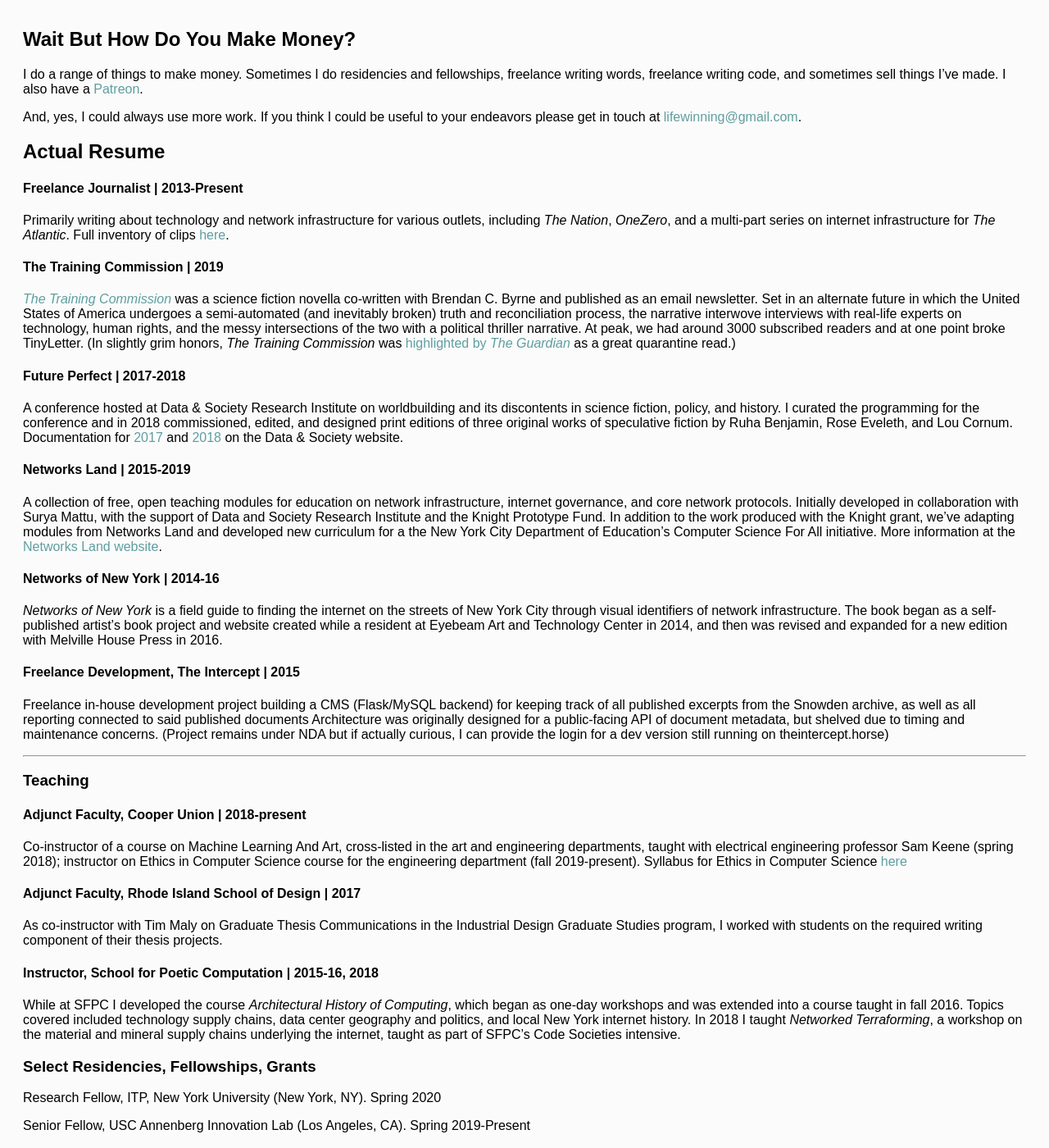
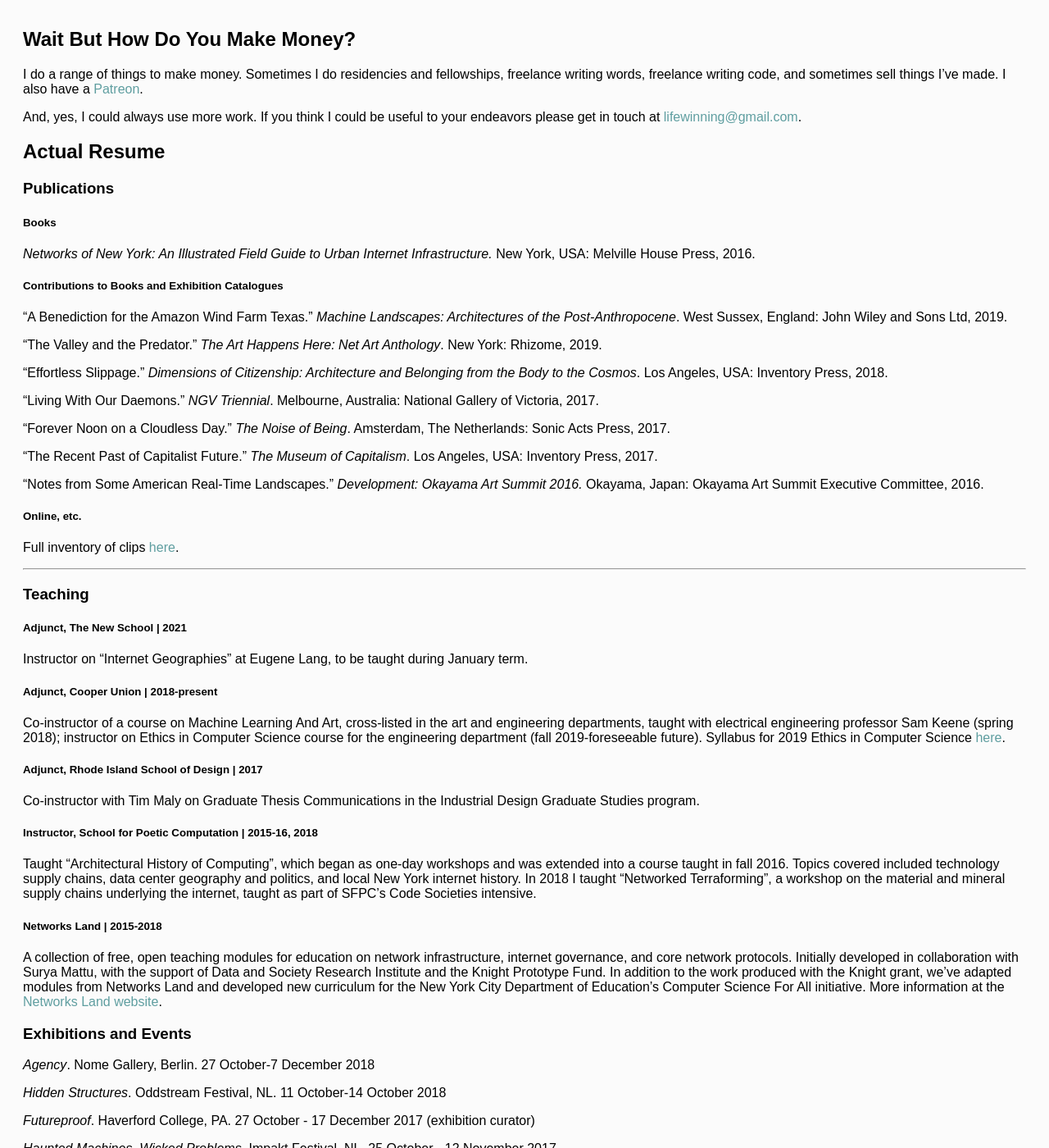
Before and after one commit to lifewinning/lifewinning, a Jekyll site: the page built from resume.md, in a window 1280 px wide and 1400 px high, scrolled down 718 px. Shown: the whole window at 82% size. Built offline with Jekyll 4.4.1, drawn with Linux system fonts in a browser that asks for light colours; some of the changed text lies outside the part shown.

Commit message:
minor resume update

```diff
--- a/resume.md
+++ b/resume.md
@@ -15,71 +15,55 @@
 
 ## Actual Resume
 
-#### Freelance Journalist | 2013-Present
+### Publications
 
-Primarily writing about technology and network infrastructure for various outlets, including *The Nation*, *OneZero*, and a multi-part series on internet infrastructure for *The Atlantic*. Full inventory of clips [here](http://lifewinning.com/tag/writes).
+##### Books
 
-#### The Training Commission | 2019
+*Networks of New York: An Illustrated Field Guide to Urban Internet Infrastructure.* New York, USA: Melville House Press, 2016.
 
-*[The Training Commission](http://trainingcommission.com)* was a science fiction novella co-written with Brendan C. Byrne and published as an email newsletter. Set in an alternate future in which the United States of America undergoes a semi-automated (and inevitably broken) truth and reconciliation process, the narrative interwove interviews with real-life experts on technology, human rights, and the messy intersections of the two with a political thriller narrative. At peak, we had around 3000 subscribed readers and at one point broke TinyLetter. (In slightly grim honors, *The Training Commission* was [highlighted by *The Guardian*](https://www.theguardian.com/books/2020/mar/15/books-to-read-while-quarantined-coronavirus) as a great quarantine read.)
+##### Contributions to Books and Exhibition Catalogues
 
-#### Future Perfect | 2017-2018
+"A Benediction for the Amazon Wind Farm Texas." *Machine Landscapes: Architectures of the Post-Anthropocene*. West Sussex, England: John Wiley and Sons Ltd, 2019.
 
-A conference hosted at Data & Society Research Institute on worldbuilding and its discontents in science fiction, policy, and history. I curated the programming for the conference and in 2018 commissioned, edited, and designed print editions of three original works of speculative fiction by Ruha Benjamin, Rose Eveleth, and Lou Cornum. Documentation for [2017](https://datasociety.net/events/future-perfect-conference/) and [2018](https://datasociety.net/output/future-perfect-2018/) on the Data & Society website.
+"The Valley and the Predator." *The Art Happens Here: Net Art Anthology*. New York: Rhizome, 2019.
 
-#### Networks Land | 2015-2019
+"Effortless Slippage." *Dimensions of Citizenship: Architecture and Belonging from the Body to the Cosmos*. Los Angeles, USA: Inventory Press, 2018.
 
-A collection of free, open teaching modules for education on network infrastructure, internet governance, and core network protocols. Initially developed in collaboration with Surya Mattu, with the support of Data and Society Research Institute and the Knight Prototype Fund. In addition to the work produced with the Knight grant, we’ve adapting modules from Networks Land and developed new curriculum for a the New York City Department of Education’s Computer Science For All initiative. More information at the [Networks Land website](http://networks.land/).
+"Living With Our Daemons." *NGV Triennial*. Melbourne, Australia: National Gallery of Victoria, 2017.
 
-#### Networks of New York | 2014-16
+"Forever Noon on a Cloudless Day." *The Noise of Being*. Amsterdam, The Netherlands: Sonic Acts Press, 2017.
 
-*Networks of New York* is a field guide to finding the internet on the streets of New York City through visual identifiers of network infrastructure. The book began as a self-published artist’s book project and website created while a resident at Eyebeam Art and Technology Center in 2014, and then was revised and expanded for a new edition with Melville House Press in 2016.
+"The Recent Past of Capitalist Future." *The Museum of Capitalism*. Los Angeles, USA: Inventory Press, 2017.
 
-#### Freelance Development, The Intercept | 2015
+"Notes from Some American Real-Time Landscapes." *Development: Okayama Art Summit 2016.* Okayama, Japan: Okayama Art Summit Executive Committee, 2016.
 
-Freelance in-house development project building a CMS (Flask/MySQL backend) for keeping track of all published excerpts from the Snowden archive, as well as all reporting connected to said published documents Architecture was originally designed for a public-facing API of document metadata, but shelved due to timing and maintenance concerns. (Project remains under NDA but if actually curious, I can provide the login for a dev version still running on theintercept.horse)
+##### Online, etc.
+
+Full inventory of clips [here](http://lifewinning.com/tag/writes).
 
 ***
 
 ### Teaching
 
-#### Adjunct Faculty, Cooper Union | 2018-present
+##### Adjunct, The New School | 2021
 
-Co-instructor of a course on Machine Learning And Art, cross-listed in the art and engineering departments, taught with electrical engineering professor Sam Keene (spring 2018); instructor on Ethics in Computer Science course for the engineering department (fall 2019-present). Syllabus for Ethics in Computer Science [here](https://docs.google.com/document/d/1CQB0vVaEVmrNS0ABMXgyq-MK--WwWFBzI03YqNNDlV8/edit?usp=sharing)
+Instructor on "Internet Geographies" at Eugene Lang, to be taught during January term.
 
-#### Adjunct Faculty, Rhode Island School of Design | 2017
+##### Adjunct, Cooper Union | 2018-present
 
-As co-instructor with Tim Maly on Graduate Thesis Communications in the Industrial Design Graduate Studies program, I worked with students on the required writing component of their thesis projects.
+Co-instructor of a course on Machine Learning And Art, cross-listed in the art and engineering departments, taught with electrical engineering professor Sam Keene (spring 2018); instructor on Ethics in Computer Science course for the engineering department (fall 2019-foreseeable future). Syllabus for 2019 Ethics in Computer Science [here](https://docs.google.com/document/d/1CQB0vVaEVmrNS0ABMXgyq-MK--WwWFBzI03YqNNDlV8/edit?usp=sharing).
 
-#### Instructor, School for Poetic Computation | 2015-16, 2018
+##### Adjunct, Rhode Island School of Design | 2017
 
-While at SFPC I developed the course *Architectural History of Computing*, which began as one-day workshops and was extended into a course taught in fall 2016. Topics covered included technology supply chains, data center geography and politics, and local New York internet history. In 2018 I taught *Networked Terraforming*, a workshop on the material and mineral supply chains underlying the internet, taught as part of SFPC's Code Societies intensive.
+Co-instructor with Tim Maly on Graduate Thesis Communications in the Industrial Design Graduate Studies program.
 
-### Select Residencies, Fellowships, Grants
+##### Instructor, School for Poetic Computation | 2015-16, 2018
 
-Research Fellow, ITP, New York University (New York, NY). Spring 2020
+Taught "Architectural History of Computing", which began as one-day workshops and was extended into a course taught in fall 2016. Topics covered included technology supply chains, data center geography and politics, and local New York internet history. In 2018 I taught "Networked Terraforming", a workshop on the material and mineral supply chains underlying the internet, taught as part of SFPC’s Code Societies intensive.
 
-Senior Fellow, USC Annenberg Innovation Lab (Los Angeles, CA). Spring 2019-Present
+##### Networks Land | 2015-2018
 
-Resident, Recurse Center (Brooklyn, NY). Spring 2019
-
-Grantee, Mozilla Creative Media Award (with Brendan C. Byrne). 2018
-
-Journalism R&D Resident, Eyebeam Art and Technology Center (with Surya Mattu) (New York, NY). 2017-2018
-
-Fellow, Experimental Research Lab at Autodesk/Pier 9 (with Debbie Chachra, Sherri Wasserman, and Georgina Voss) (San Francisco, CA). February 2016 - June 2016
-
-Resident, Center for Land Use Interpretation (Wendover, UT). September 2015
-
-Grantee, Knight Foundation Prototype Fund (with Surya Mattu). 2015
-
-Resident, Studio for Creative Inquiry, Carnegie Mellon University (Pittsburgh, PH). Winter 2014
-
-Fellow, Data and Society Research Institute (New York, NY). 2014-2015
-
-Resident, Eyebeam Art and Technology Center (New York, NY). Spring 2014
-
-Resident, The Wassaic Project (Wassaic, NY). Fall 2013
+A collection of free, open teaching modules for education on network infrastructure, internet governance, and core network protocols. Initially developed in collaboration with Surya Mattu, with the support of Data and Society Research Institute and the Knight Prototype Fund. In addition to the work produced with the Knight grant, we’ve adapted modules from Networks Land and developed new curriculum for the New York City Department of Education’s Computer Science For All initiative. More information at the [Networks Land website](http://networks.land/).
 
 
 ### Exhibitions and Events
@@ -112,16 +96,70 @@
 
 *Magick Codes*. (conference organizer) Orbital, New York, NY. 6 December 2014
 
-
-
 ### Selected Talks, Panels, and Workshops
 
 See [talks](/talks)
 
-### Skills
+#### Select Residencies, Fellowships, and Grants
 
-Javascript (it is with a heavy heart I admit I do in fact know React), Python, HTML/CSS, web scraping, being really good at using StackOverflow, Adobe Photoshop, Illustrator, InDesign, and Premiere
+Tech Resident, Pioneer Works (Brooklyn, NY). 2021
 
-### Education
+Research Fellow, ITP, New York University (New York, NY). Spring 2020
+
+Senior Fellow, Annenberg Innovation Lab, University of Southern California (Los Angeles, CA). Spring 2019-Present
+
+Resident, Recurse Center (Brooklyn, NY). Spring 2019
+
+Grantee, Mozilla Creative Media Award (with Brendan C. Byrne). 2018
+
+Journalism R&D Resident, Eyebeam Art and Technology Center (with Surya Mattu) (New York, NY). 2017-2018
+
+Fellow, Experimental Research Lab at Autodesk/Pier 9 (with Debbie Chachra, Sherri Wasserman, and Georgina Voss) (San Francisco, CA). February 2016 - June 2016
+
+Resident, Center for Land Use Interpretation (Wendover, UT). September 2015
+
+Grantee, Knight Foundation Prototype Fund (with Surya Mattu). 2015
+
+Resident, Studio for Creative Inquiry, Carnegie Mellon University (Pittsburgh, PH). Winter 2014
+
+Fellow, Data and Society Research Institute (New York, NY). 2014-2018
+
+Resident, Eyebeam Art and Technology Center (New York, NY). Spring 2014
+
+Resident, The Wassaic Project (Wassaic, NY). Fall 2013
+
+***
+
+#### Other Work and Projects
+
+##### Content Strategy, Community Tech New York | 2020
+
+Consultant on communications strategy and editorial support for a local nonprofit focused on building community power through locally controlled internet infrastructure.
+
+##### Head Writer, Researcher, and Host, RIP Corp | 2020
+
+[RIP Corp](http://ripcorp.biz) is a monthly reported podcast from independent production studio Charts & Leisure. Each episode tells the story of a business failure, based on the proposition that understanding how companies fail can illuminate how capitalism actually works (and who it works for). Topics covered have varied, including Enron's role in the history of streaming video and why leveraged buyouts are the dumbest idea in the world but private equity tricked people into thinking they were good.
+
+##### The Training Commission | 2019
+
+*[The Training Commission](http://trainingcommission.com/)* was a science fiction novella co-written with Brendan C. Byrne and published as an email newsletter. Set in an alternate future in which the United States of America undergoes a semi-automated (and inevitably broken) truth and reconciliation process, the narrative interwove interviews with real-life experts on technology, human rights, and the messy intersections of the two with a political thriller narrative. At peak, we had around 3000 subscribed readers and at one point broke TinyLetter. (In slightly grim honors, *The Training Commission* was [highlighted by *The Guardian*](https://www.theguardian.com/books/2020/mar/15/books-to-read-while-quarantined-coronavirus) as a great quarantine read.)
+
+##### Future Perfect | 2017-2018
+
+A conference hosted at Data & Society Research Institute on worldbuilding and its discontents in science fiction, policy, and history. I curated the programming for the conference and in 2018 commissioned, edited, and designed print editions of three original works of speculative fiction by Ruha Benjamin, Rose Eveleth, and Lou Cornum. Documentation for [2017](https://datasociety.net/events/future-perfect-conference/) and [2018](https://datasociety.net/output/future-perfect-2018/) on the Data & Society website.
+
+##### Freelance Development, The Intercept | 2015
+
+Freelance in-house project building a CMS (Flask/MySQL backend) for keeping track of all published excerpts from the Snowden archive, as well as all reporting connected to said published documents Architecture was originally designed for a public-facing API of document metadata, but shelved due to timing and maintenance concerns. (Project remains under NDA but if actually curious, I can provide the login for a dev version still running on theintercept.horse)
+
+------
+
+#### Technical Skills
+
+proficient in Javascript and HTML/CSS, adequate Python, really good at using StackOverflow, proficient in Adobe Photoshop, Illustrator, InDesign, and Premiere
+
+------
+
+#### Education
 
 Maryland Institute College of Art, BFA Printmaking, concentration in Book Arts and minor Art History, 2009.
```
